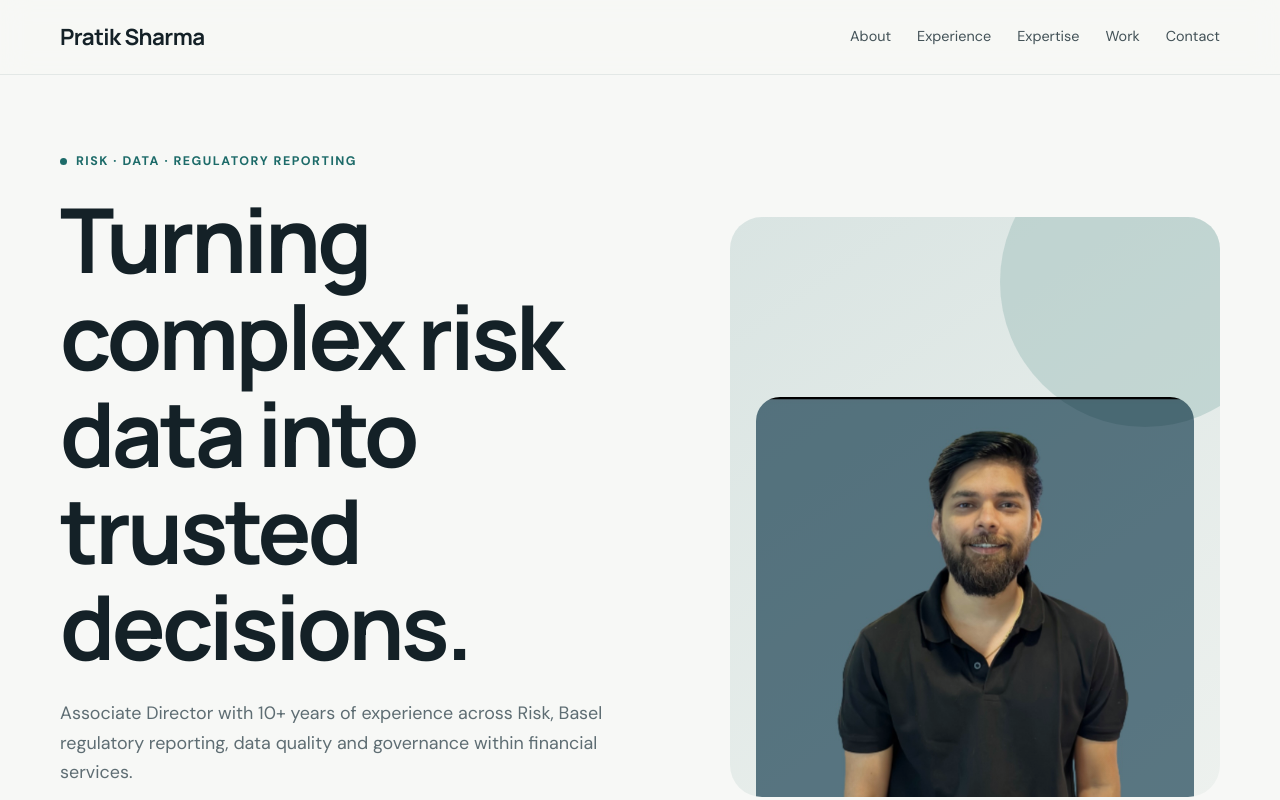
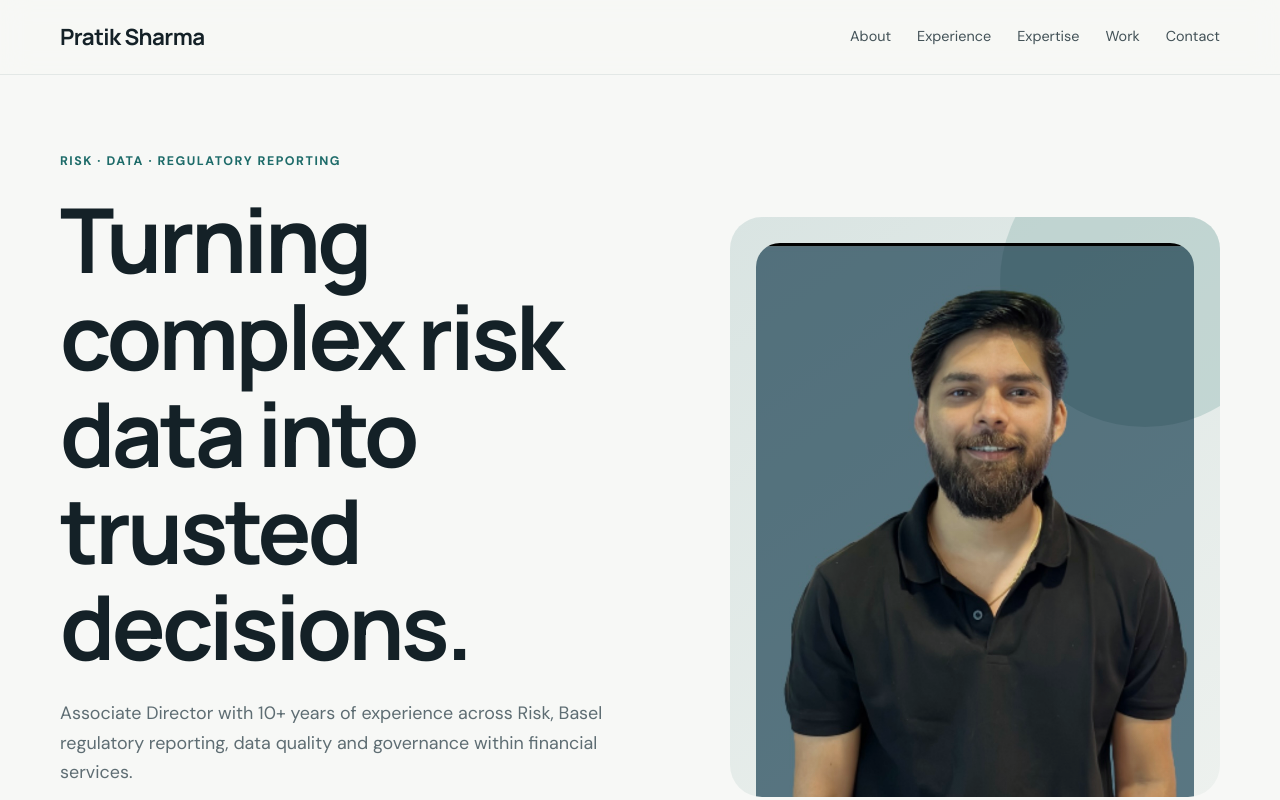
Before and after one commit to pratiksharma19961/pratiksharma-website, a website: page index.html in a window 1280 px wide. Shown: the top 800 px of the page. Drawn offline with Linux system fonts and the light colour scheme.

Commit message:
Update index.html

```diff
--- a/index.html
+++ b/index.html
@@ -35,9 +35,9 @@
     .btn{display:inline-flex;align-items:center;justify-content:center;padding:12px 18px;border-radius:999px;border:1px solid var(--ink);font-weight:700;font-size:.9rem}
     .btn.primary{background:var(--dark);color:white;border-color:var(--dark)}
     .btn:hover{transform:translateY(-1px)}
-    .photo-card{position:relative;background:linear-gradient(145deg,#d9e4e2,#edf1ee);border-radius:32px;padding:26px 26px 0;overflow:hidden;min-height:580px;display:flex;align-items:flex-end;justify-content:center}
+    .photo-card{position:relative;background:linear-gradient(145deg,#d9e4e2,#edf1ee);border-radius:32px;padding:26px 26px 0;overflow:hidden;height:580px;display:flex;align-items:flex-end;justify-content:center}
     .photo-card:before{content:"";position:absolute;width:290px;height:290px;border-radius:50%;background:#a8c5c2;right:-70px;top:-80px;opacity:.55}
-    .photo-card img{position:relative;width:100%;max-width:490px;display:block;object-fit:cover;object-position:center top;border-radius:24px 24px 0 0;mix-blend-mode:multiply}
+    .photo-card img{position:relative;width:100%;height:100%;max-width:none;display:block;object-fit:cover;object-position:center top;border-radius:24px 24px 0 0;mix-blend-mode:multiply}
     section{padding:100px 0}
     .section-head{display:flex;justify-content:space-between;gap:30px;align-items:end;margin-bottom:42px}
     .section-head h2{font-size:clamp(2rem,4vw,3.5rem)}
@@ -74,7 +74,7 @@
     @media(max-width:850px){
       .links{display:none}
       .hero{grid-template-columns:1fr;gap:35px;padding-top:48px}
-      .photo-card{min-height:auto}
+      .photo-card{height:auto;min-height:auto}
       .about-grid,.work{grid-template-columns:1fr}
       .skills{grid-template-columns:1fr 1fr}
       section{padding:75px 0}
@@ -103,7 +103,7 @@
   <main id="top">
     <div class="wrap hero">
       <div>
-        <div class="eyebrow"><span class="dot"></span> Risk · Data · Regulatory Reporting</div>
+        <div class="eyebrow">Risk · Data · Regulatory Reporting</div>
         <h1>Turning complex risk data into trusted decisions.</h1>
         <p>Associate Director with 10+ years of experience across Risk, Basel regulatory reporting, data quality and governance within financial services.</p>
         <div class="buttons">
```
